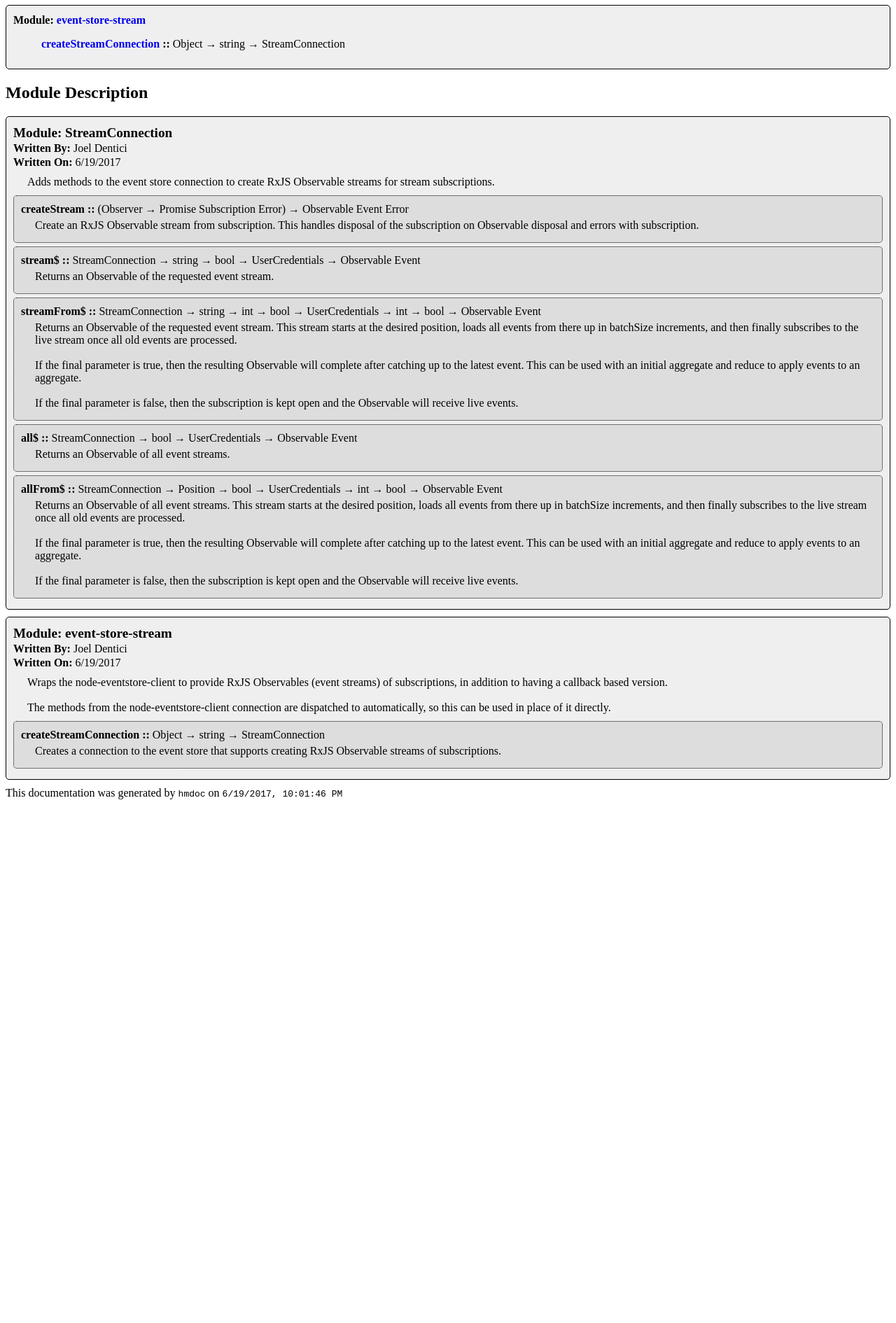
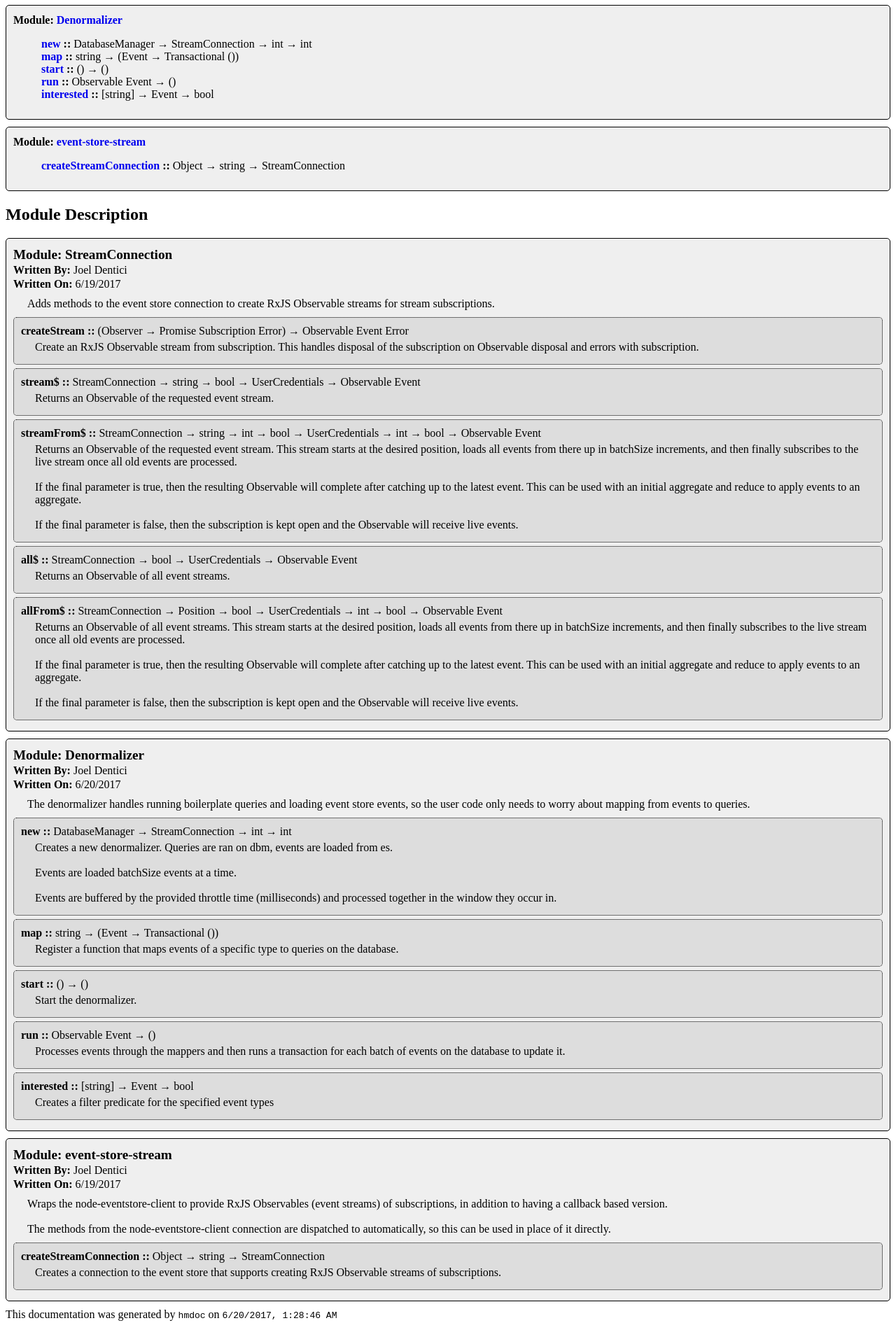
Before and after one commit to joeldentici/event-store-stream, a website: page documentation.html in a window 1280 px wide. Shown: the part 280-2170 px from the top of the page at 70% size. Before the commit the page ends 1430 px from the top, so only its background shows below. Drawn offline with Linux system fonts and the light colour scheme.

Commit message:
added a denormalizer module

```diff
--- a/documentation.html
+++ b/documentation.html
@@ -181,6 +181,45 @@
 
 		<div class="module-header">
 			<div class="module-name">
+			Module: <a href="#doc.module.Denormalizer">Denormalizer</a>
+			</div>
+			<ul class="module-functions">
+
+			<li>
+				<a href="#doc.module.Denormalizer.func.new">
+					<b>new</b>
+				</a> <b>::</b> DatabaseManager &#8594; StreamConnection &#8594; int &#8594; int
+			</li>
+
+			<li>
+				<a href="#doc.module.Denormalizer.func.map">
+					<b>map</b>
+				</a> <b>::</b> string &#8594; (Event &#8594; Transactional ())
+			</li>
+
+			<li>
+				<a href="#doc.module.Denormalizer.func.start">
+					<b>start</b>
+				</a> <b>::</b> () &#8594; ()
+			</li>
+
+			<li>
+				<a href="#doc.module.Denormalizer.func.run">
+					<b>run</b>
+				</a> <b>::</b> Observable Event &#8594; ()
+			</li>
+
+			<li>
+				<a href="#doc.module.Denormalizer.func.interested">
+					<b>interested</b>
+				</a> <b>::</b> [string] &#8594; Event &#8594; bool
+			</li>
+
+			</ul>
+		</div>
+
+		<div class="module-header">
+			<div class="module-name">
 			Module: <a href="#doc.module.event-store-stream">event-store-stream</a>
 			</div>
 			<ul class="module-functions">
@@ -284,6 +323,87 @@ live events.
 			</div>
 		</div>
 
+		<div class="module-description" id="doc.module.Denormalizer">
+			<div class="module-name">
+				Module: Denormalizer
+			</div>
+			<div class="module-author">
+			<b>Written By:</b> Joel Dentici
+			</div>
+			<div class="module-date">
+			<b>Written On:</b> 6/20/2017
+			</div>
+			<div class="module-desc">
+			The denormalizer handles running boilerplate
+queries and loading event store events, so the
+user code only needs to worry about mapping from
+events to queries.
+			</div>
+			<div class="module-functions">
+
+			<div class="function-description"
+			id="doc.module.Denormalizer.func.new">
+				<div class="function-name">
+					<b>new</b> <b>::</b> DatabaseManager &#8594; StreamConnection &#8594; int &#8594; int
+				</div>
+				<div class="function-desc">
+
+Creates a new denormalizer. Queries are ran on dbm, events
+are loaded from es.<br><br>Events are loaded batchSize events at a time.<br><br>Events are buffered by the provided throttle time (milliseconds)
+and processed together in the window they occur in.
+				</div>
+			</div>
+
+			<div class="function-description"
+			id="doc.module.Denormalizer.func.map">
+				<div class="function-name">
+					<b>map</b> <b>::</b> string &#8594; (Event &#8594; Transactional ())
+				</div>
+				<div class="function-desc">
+
+Register a function that maps events of a specific type
+to queries on the database.
+				</div>
+			</div>
+
+			<div class="function-description"
+			id="doc.module.Denormalizer.func.start">
+				<div class="function-name">
+					<b>start</b> <b>::</b> () &#8594; ()
+				</div>
+				<div class="function-desc">
+
+Start the denormalizer.
+				</div>
+			</div>
+
+			<div class="function-description"
+			id="doc.module.Denormalizer.func.run">
+				<div class="function-name">
+					<b>run</b> <b>::</b> Observable Event &#8594; ()
+				</div>
+				<div class="function-desc">
+
+Processes events through the mappers and then
+runs a transaction for each batch of events on
+the database to update it.
+				</div>
+			</div>
+
+			<div class="function-description"
+			id="doc.module.Denormalizer.func.interested">
+				<div class="function-name">
+					<b>interested</b> <b>::</b> [string] &#8594; Event &#8594; bool
+				</div>
+				<div class="function-desc">
+
+Creates a filter predicate for the specified event types
+				</div>
+			</div>
+
+			</div>
+		</div>
+
 		<div class="module-description" id="doc.module.event-store-stream">
 			<div class="module-name">
 				Module: event-store-stream
@@ -326,7 +446,7 @@ RxJS Observable streams of subscriptions.
 			</div>
 
 			<div class="footer">
-			This documentation was generated by <code>hmdoc</code> on <code>6/19/2017, 10:01:46 PM</code>
+			This documentation was generated by <code>hmdoc</code> on <code>6/20/2017, 1:28:46 AM</code>
 			</div>
 		</body>
 	</html>
--- a/src/index.js
+++ b/src/index.js
@@ -30,3 +30,4 @@ function createStreamConnection(settings, connString) {
 
 module.exports = esClient;
 module.exports.createStreamConnection = createStreamConnection;
+module.exports.Denormalizer = require('./denormalizer.js');
```
Also changed, not shown: src/denormalizer.js (added, +97 -0 lines).
